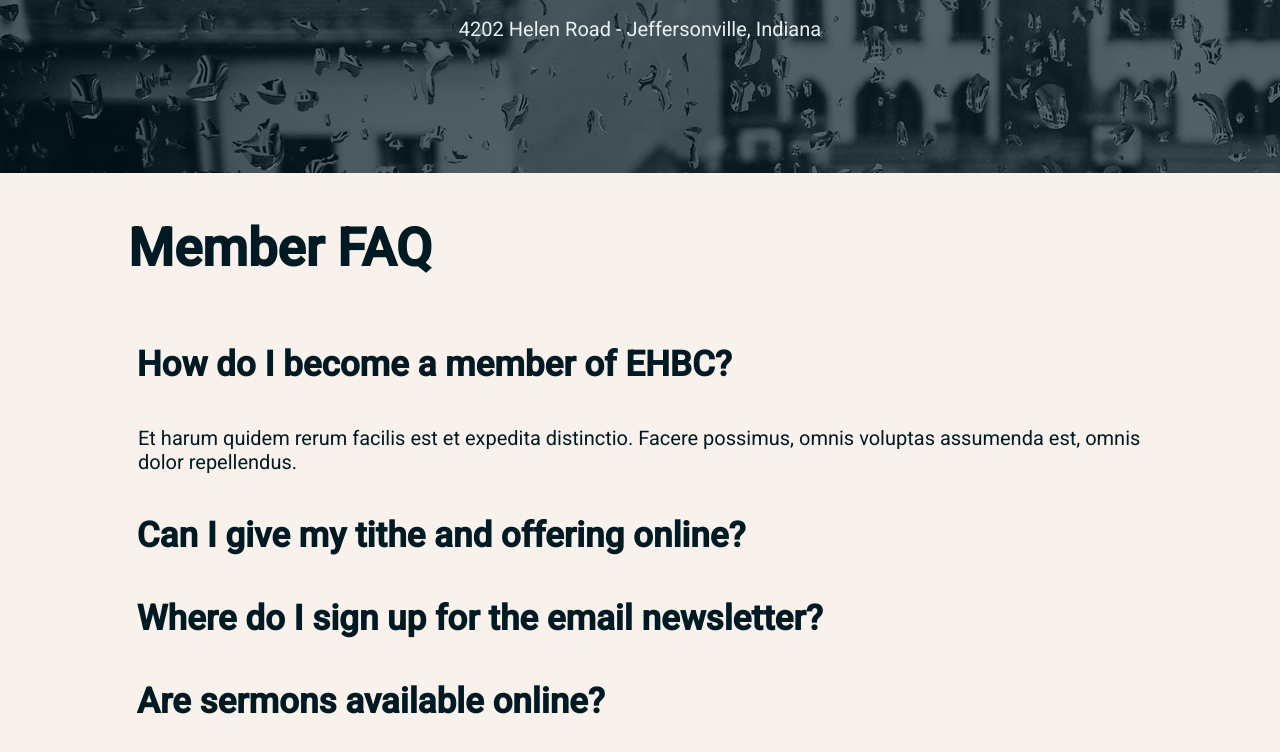
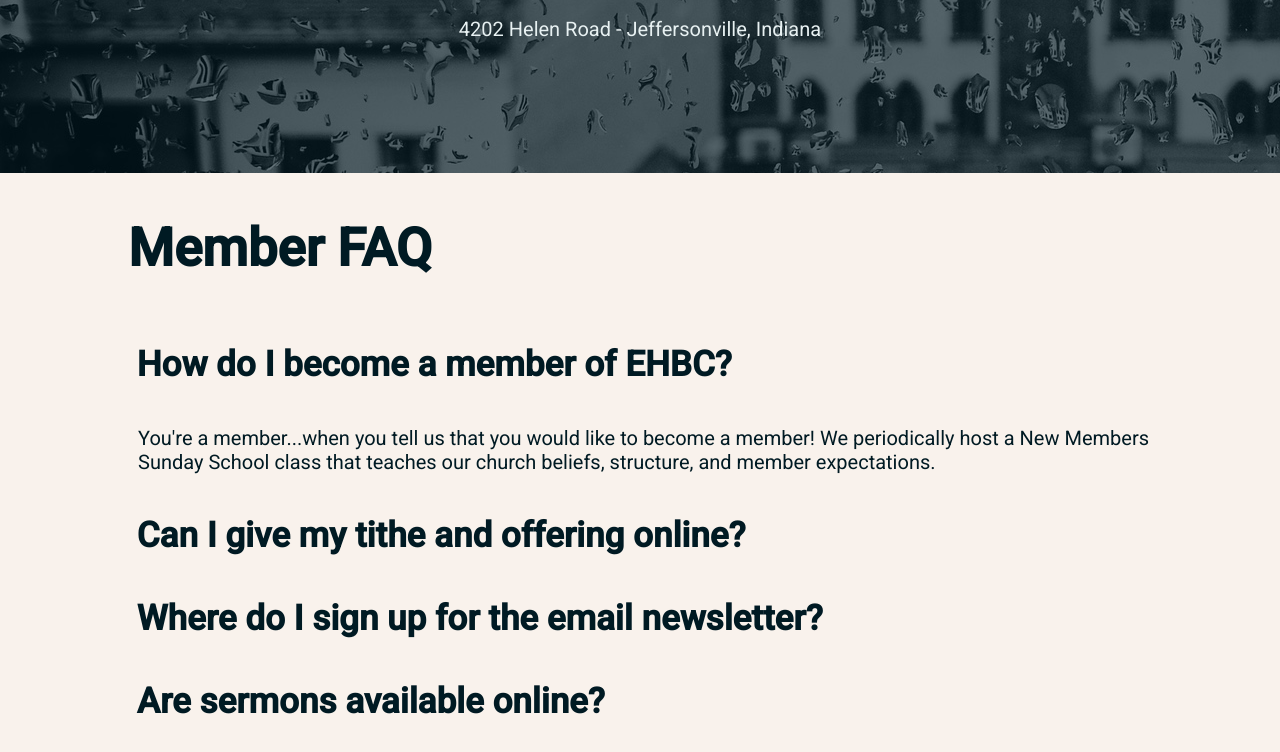
Before and after one commit to mattpeyton/ehbc-site, a plain HTML site: page index.html in a window 1280 px wide. Both pictures are taken after a click on the element "How do I become a member of EHBC?". Shown: the part 5641-6393 px from the top of the page. Drawn offline with nearby package versions, Linux system fonts and the light colour scheme; some packages are replaced by stand-ins of ours.

Commit message:
updated FAQ

```diff
--- a/css/stylesheet.css
+++ b/css/stylesheet.css
@@ -486,6 +486,11 @@ Member FAQ
 }
 .FAnswer {
   margin-left: .5em;
+}
+
+.standardLink {
+  text-decoration: underline;
+  color: black;
 }
 
 
--- a/index.html
+++ b/index.html
@@ -215,37 +215,37 @@ God has ordained the family as the foundational institution of human society. It
         <div>
           <h3 class="FAQuestion">How do I become a member of EHBC?</h3>
           <p class="FAnswer">
-            Et harum quidem rerum facilis est et expedita distinctio. Facere possimus, omnis voluptas assumenda est, omnis dolor repellendus.
+            You're a member...when you tell us that you would like to become a member! We periodically host a New Members Sunday School class that teaches our church beliefs, structure, and member expectations.
           </p>
         </div>
         <div>
           <h3 class="FAQuestion">Can I give my tithe and offering online?</h3>
           <p class="FAnswer">
-            Et harum quidem rerum facilis est et expedita distinctio. Facere possimus, omnis voluptas assumenda est, omnis dolor repellendus.
+            Yes. You may give online <a href="https://www.egsnetwork.com/register/?guid=8782437DB3638712" class="standardLink">here</a>.
           </p>
         </div>
         <div>
           <h3 class="FAQuestion">Where do I sign up for the email newsletter?</h3>
           <p class="FAnswer">
-            Et harum quidem rerum facilis est et expedita distinctio. Facere possimus, omnis voluptas assumenda est, omnis dolor repellendus.
+            You can sign up right <a href="http://ehbcjeff.us10.list-manage.com/subscribe?u=c4777d8375a314028add0a9c8&id=5649261703" class="standardLink">here</a>.
           </p>
         </div>
         <div>
           <h3 class="FAQuestion">Are sermons available online?</h3>
           <p class="FAnswer">
-            Et harum quidem rerum facilis est et expedita distinctio. Facere possimus, omnis voluptas assumenda est, omnis dolor repellendus.
+            Yes! You may <a href="https://www.youtube.com/channel/UC88KG9SPTfwqFKydEz7VJMg?&ab_channel=ChrisGustafson" class="standardLink">watch the weekly sermons on Youtube</a> or <a href="http://ehbc.sermon.net" class="standardLink">listen to them here</a>.
           </p>
         </div>
         <div>
           <h3 class="FAQuestion">When does EHBC observe the Lord's Supper?</h3>
           <p class="FAnswer">
-            Et harum quidem rerum facilis est et expedita distinctio. Facere possimus, omnis voluptas assumenda est, omnis dolor repellendus.
+            At EHBC we observe the Lord's Supper once every three months during our Sunday morning services.
           </p>
         </div>
         <div>
           <h3 class="FAQuestion">What if I have other questions?</h3>
           <p class="FAnswer">
-            Et harum quidem rerum facilis est et expedita distinctio. Facere possimus, omnis voluptas assumenda est, omnis dolor repellendus.
+            You may contact the church office by <a href="mailto:ehbcjeff@gmail.com" class="standardLink">email</a> or calling us at <a href="tel:8122836998" class="standardLink">812-283-6998</a>.
           </p>
         </div>
       </div>
```
